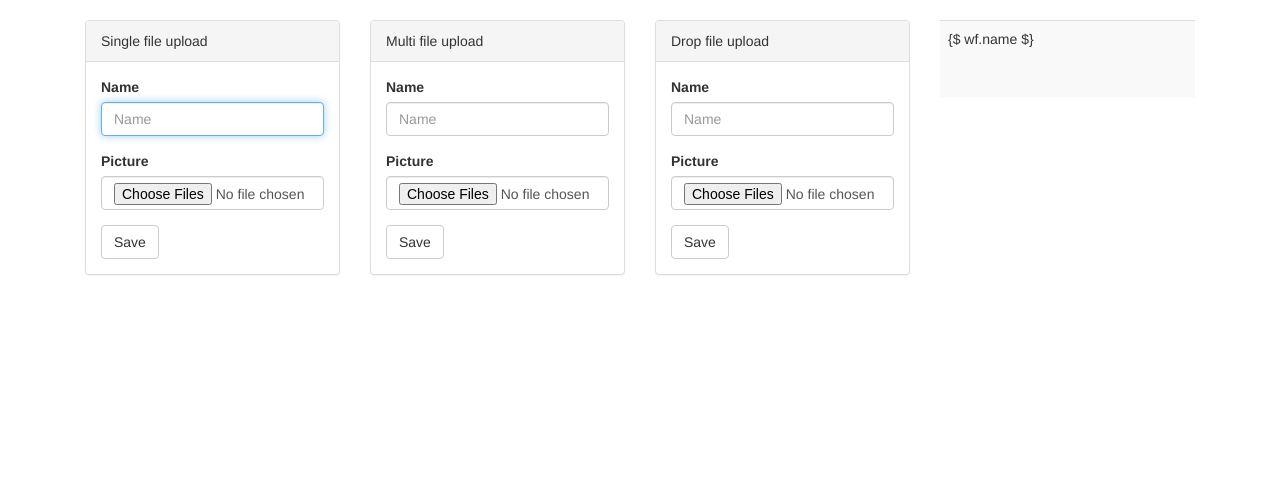
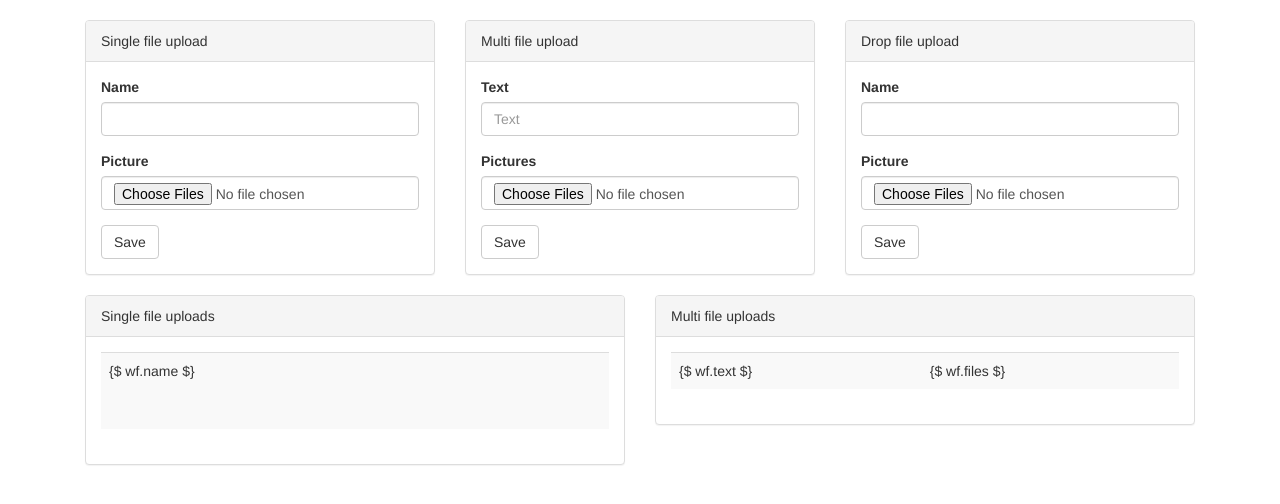
Before and after one commit to hagsteel/swampdragon, a Django app: page / in a window 1280 px wide. Shown: the part 52-556 px from the top of the page. Run offline with Django 3.2, Linux system fonts and the light colour scheme; parts of the project's set-up code (start-up, migrations or seed data) failed here and were passed over; some libraries are stand-ins or nearby versions.

Commit message:
Rejigging file upload

```diff
--- a/fileupload_example/fileupload_example/app/admin.py
+++ b/fileupload_example/fileupload_example/app/admin.py
@@ -1,5 +1,7 @@
 from django.contrib import admin
-from .models import WithFile
+from .models import WithFile, MultiFileModel, File
 
 
 admin.site.register(WithFile)
+admin.site.register(MultiFileModel)
+admin.site.register(File)
--- a/fileupload_example/fileupload_example/templates/home.html
+++ b/fileupload_example/fileupload_example/templates/home.html
@@ -1,15 +1,14 @@
 {% extends 'bootstrap_base.html' %}
 
 {% block main_content %}
-<div class="col-md-3" ng-controller="WithFileCtrl">
+<div class="col-md-4" ng-controller="WithFileCtrl">
     <div class="panel panel-default">
         <div class="panel-heading">Single file upload</div>
         <div class="panel-body">
             <form>
                 <div class="form-group">
-                    <label for="name">Name</label>
-                    <input type="text" ng-model="withfile.name" class="form-control" id="name" placeholder="Name"
-                           autofocus="autofocus">
+                    <label>Name</label>
+                    <input type="text" ng-model="withfile.name" class="form-control">
                 </div>
                 <div class="form-group">
                     <label>Picture</label>
@@ -21,15 +20,33 @@
     </div>
 </div>
 
-<div class="col-md-3">
+<div class="col-md-4" ng-controller="MultiFileCtrl">
     <div class="panel panel-default">
         <div class="panel-heading">Multi file upload</div>
         <div class="panel-body">
             <form>
                 <div class="form-group">
-                    <label for="name">Name</label>
-                    <input type="text" ng-model="withfile.name" class="form-control" id="name" placeholder="Name"
-                           autofocus="autofocus">
+                    <label>Text</label>
+                    <input type="text" ng-model="multifile.text" class="form-control" placeholder="Text">
+                </div>
+                <div class="form-group">
+                    <label>Pictures</label>
+                    <input type="file" sd-file-upload multiple="true" ng-model="multifile.files" class="form-control">
+                </div>
+                <button type="submit" class="btn btn-default" ng-click="save();">Save</button>
+            </form>
+        </div>
+    </div>
+</div>
+
+<div class="col-md-4">
+    <div class="panel panel-default">
+        <div class="panel-heading">Drop file upload</div>
+        <div class="panel-body">
+            <form>
+                <div class="form-group">
+                    <label>Name</label>
+                    <input type="text" ng-model="withfile.name" class="form-control">
                 </div>
                 <div class="form-group">
                     <label>Picture</label>
@@ -41,32 +58,32 @@
     </div>
 </div>
 
-<div class="col-md-3">
+<div class="col-md-6" ng-controller="WithFileListCtrl">
     <div class="panel panel-default">
-        <div class="panel-heading">Drop file upload</div>
+        <div class="panel-heading">Single file uploads</div>
         <div class="panel-body">
-            <form>
-                <div class="form-group">
-                    <label for="name">Name</label>
-                    <input type="text" ng-model="withfile.name" class="form-control" id="name" placeholder="Name"
-                           autofocus="autofocus">
-                </div>
-                <div class="form-group">
-                    <label>Picture</label>
-                    <input type="file" sd-file-upload multiple="true" ng-model="withfile.file" class="form-control">
-                </div>
-                <button type="submit" class="btn btn-default" ng-click="save();">Save</button>
-            </form>
+            <table class="table table-striped">
+                <tr ng-repeat="wf in datasource">
+                    <td>{$ wf.name $}</td>
+                    <td><img ng-src="{$ wf.file $}" height="60"></td>
+                </tr>
+            </table>
         </div>
     </div>
 </div>
 
-<div class="col-md-3" ng-controller="WithFileListCtrl">
-    <table class="table table-striped">
-        <tr ng-repeat="wf in datasource">
-            <td>{$ wf.name $}</td>
-            <td><img ng-src="{$ wf.file $}" height="60"></td>
-        </tr>
-    </table>
+<div class="col-md-6" ng-controller="MultiFileListCtrl">
+    <div class="panel panel-default">
+        <div class="panel-heading">Multi file uploads</div>
+        <div class="panel-body">
+            <table class="table table-striped">
+                <tr ng-repeat="wf in datasource">
+                    <td>{$ wf.text $}</td>
+                    <td>{$ wf.files $}</td>
+                    <!--<td><img ng-src="{$ wf.file $}" height="60"></td>-->
+                </tr>
+            </table>
+        </div>
+    </div>
 </div>
 {% endblock main_content %}
```
Also changed, not shown: docs/routers.md (+13 -0 lines), fileupload_example/fileupload_example/app/models.py (+9 -0 lines), fileupload_example/fileupload_example/app/routers.py (+15 -3 lines), fileupload_example/fileupload_example/app/serializers.py (+13 -0 lines), fileupload_example/fileupload_example/static/js/withfile-controllers.js (+34 -6 lines), swampdragon/serializers/django_model_serializer.py (+10 -10 lines), swampdragon/serializers/related_field_deserializer.py (added, +8 -0 lines), swampdragon/tests/dragon_test_case.py (+2 -2 lines), swampdragon/tests/serializers.py (+2 -2 lines), swampdragon/tests/test_serializer.py (+13 -0 lines).
